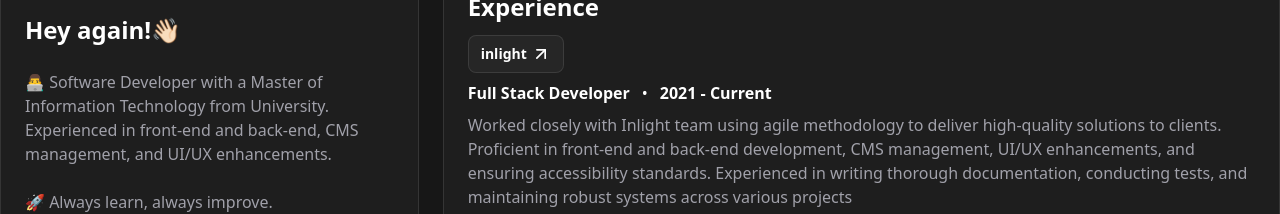
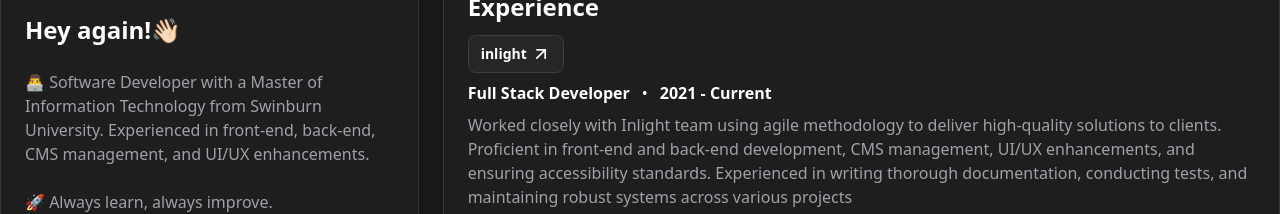
Before and after one commit to jaypancholi94/folio, an Astro site: page /about in a window 1280 px wide. Shown: the part 428-642 px from the top of the page. Built offline with nearby package versions, Linux system fonts and the light colour scheme; Astro itself is replaced by a stand-in of ours.

Commit message:
fix: content update

```diff
--- a/src/components/resume/components/profile.astro
+++ b/src/components/resume/components/profile.astro
@@ -1,7 +1,7 @@
 ---
-import Card from "../../../components/card/index.astro";
-import Body from "../atoms/body.astro";
-import Link from "../../../components/link/index.astro";
+import Card from '../../../components/card/index.astro';
+import Body from '../atoms/body.astro';
+import Link from '../../../components/link/index.astro';
 ---
 
 <Card className="flex flex-col gap-6 p-6" id="profile-wrapper">
@@ -10,7 +10,7 @@ import Link from "../../../components/link/index.astro";
     Hey again!👋🏻
   </h2>
   <Body
-    content="👨‍💻 Software Developer with a Master of Information Technology from University. Experienced in front-end and back-end, CMS management, and UI/UX enhancements."
+    content="👨‍💻 Software Developer with a Master of Information Technology from Swinburn University. Experienced in front-end, back-end, CMS management, and UI/UX enhancements."
   />
   <Body content="🚀 Always learn, always improve." />
   <div class="flex flex-wrap gap-3">
```
